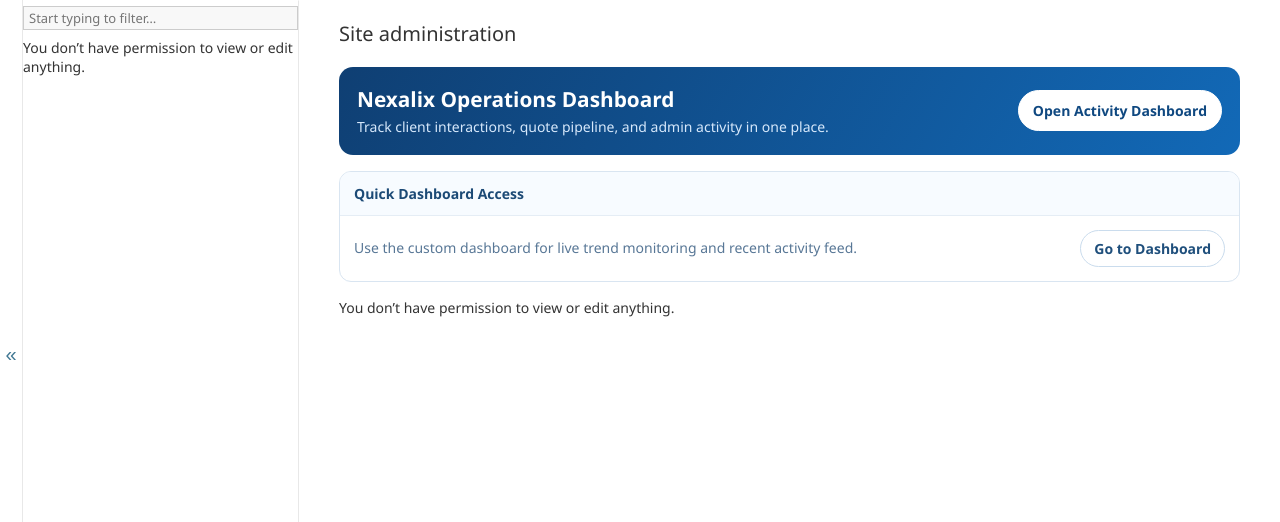
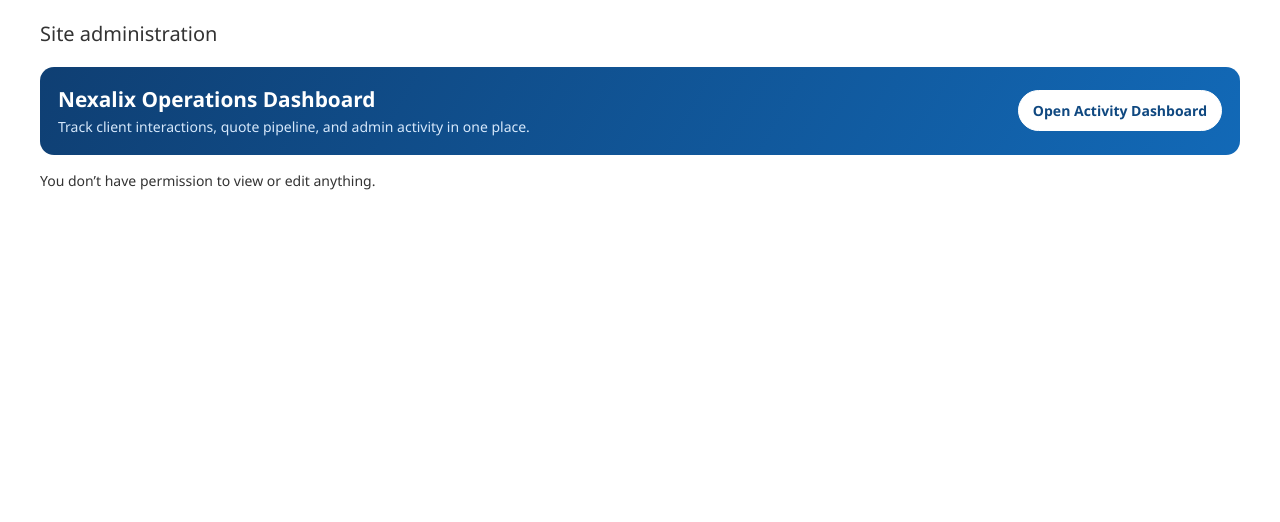
Before and after one commit to DengAchiek/nexalix, a Django app: page /admin/ in a window 1280 px wide. Shown: the part 92-614 px from the top of the page. Run offline with Django 5.2, Linux system fonts and the light colour scheme; the visitor is signed in with stand-in values (Sample User, id 1).

Commit message:
Remove repeated admin content and disable duplicate nav sidebar

```diff
--- a/templates/admin/base_site.html
+++ b/templates/admin/base_site.html
@@ -44,3 +44,5 @@
 <a class="nx-dashboard-link" href="{% url 'activity_dashboard' %}">Activity Dashboard</a>
 {% endif %}
 {% endblock %}
+
+{% block nav-sidebar %}{% endblock %}
--- a/templates/admin/index.html
+++ b/templates/admin/index.html
@@ -41,55 +41,6 @@
 .nx-admin-hero a:hover {
     background: #e8f3ff;
 }
-
-.nx-dashboard-module {
-    border: 1px solid #d9e5f1;
-    border-radius: 12px;
-    background: #fff;
-    margin-bottom: 16px;
-    overflow: hidden;
-}
-
-.nx-dashboard-head {
-    padding: 12px 14px;
-    border-bottom: 1px solid #e5edf5;
-    background: #f7fbff;
-}
-
-.nx-dashboard-head h3 {
-    margin: 0;
-    color: #1c4a76;
-}
-
-.nx-dashboard-row {
-    padding: 14px;
-    display: flex;
-    justify-content: space-between;
-    align-items: center;
-    gap: 10px;
-    flex-wrap: wrap;
-}
-
-.nx-dashboard-row p {
-    margin: 0;
-    color: #587796;
-}
-
-.nx-dashboard-row a {
-    text-decoration: none;
-    border-radius: 999px;
-    padding: 8px 13px;
-    font-weight: 700;
-    border: 1px solid #cadced;
-    background: #fff;
-    color: #1f4f7c;
-}
-
-.nx-dashboard-row a:hover {
-    background: #0f5fb0;
-    color: #fff;
-    border-color: #0f5fb0;
-}
 </style>
 {% endblock %}
 
@@ -103,16 +54,6 @@
         <a href="{% url 'activity_dashboard' %}">Open Activity Dashboard</a>
     </section>
 
-    <section class="nx-dashboard-module">
-        <div class="nx-dashboard-head">
-            <h3>Quick Dashboard Access</h3>
-        </div>
-        <div class="nx-dashboard-row">
-            <p>Use the custom dashboard for live trend monitoring and recent activity feed.</p>
-            <a href="{% url 'activity_dashboard' %}">Go to Dashboard</a>
-        </div>
-    </section>
-
     {% if app_list %}
         {% include "admin/app_list.html" with app_list=app_list show_changelinks=True %}
     {% else %}
```
